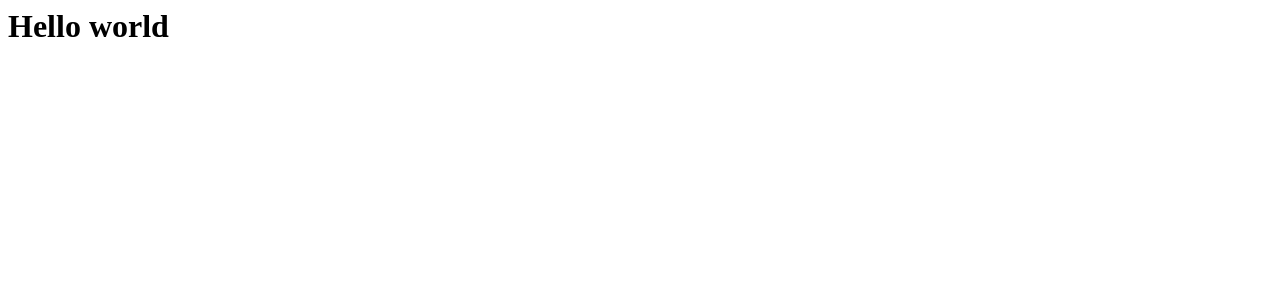
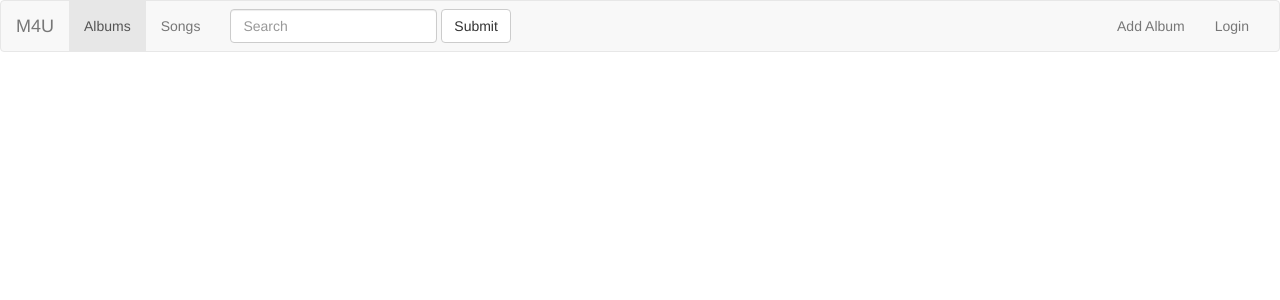
Before and after one commit to drion/firstapp, a Django app: page /albums/ in a window 1280 px wide. Shown: the top 300 px of the page. Run offline with Django 3.2, Linux system fonts and the light colour scheme; data that the repository does not hold is empty; some libraries are stand-ins or nearby versions.

Commit message:
Added index.html, details view, included bootstrap

```diff
--- a/music4u/urls.py
+++ b/music4u/urls.py
@@ -18,5 +18,5 @@ from django.contrib import admin
 
 urlpatterns = [
     url(r'^admin/', admin.site.urls),
-    url(r'^albums/', include('musicalbums.urls'))
+    url(r'^albums/', include('musicalbums.urls', namespace='musicalbums'))
 ]
--- a/musicalbums/templates/musicalbums/base.html
+++ b/musicalbums/templates/musicalbums/base.html
@@ -5,10 +5,45 @@
     <meta name="viewport"
           content="width=device-width, user-scalable=no, initial-scale=1.0, maximum-scale=1.0, minimum-scale=1.0">
     <meta http-equiv="X-UA-Compatible" content="ie=edge">
+
+    <link rel="stylesheet" href="http://maxcdn.bootstrapcdn.com/bootstrap/3.3.7/css/bootstrap.min.css">
+
     <title>{% block title %}{% endblock %}</title>
 </head>
 <body>
     {% block header %}
+    <nav class="navbar navbar-default">
+        <div class="container-fluid">
+        <!-- Brand and toggle get grouped for better mobile display -->
+        <div class="navbar-header">
+            <button type="button" class="navbar-toggle collapsed" data-toggle="collapse" data-target="#bs-example-navbar-collapse-1" aria-expanded="false">
+            <span class="sr-only">Toggle navigation</span>
+            <span class="icon-bar"></span>
+            <span class="icon-bar"></span>
+            <span class="icon-bar"></span>
+            </button>
+            <a class="navbar-brand" href="#">M4U</a>
+        </div>
+
+        <!-- Collect the nav links, forms, and other content for toggling -->
+        <div class="collapse navbar-collapse" id="bs-example-navbar-collapse-1">
+            <ul class="nav navbar-nav">
+                <li class="active"><a href="#">Albums <span class="sr-only">(current)</span></a></li>
+                <li><a href="#">Songs</a></li>
+            </ul>
+            <form class="navbar-form navbar-left">
+                <div class="form-group">
+                    <input type="text" class="form-control" placeholder="Search">
+                </div>
+                <button type="submit" class="btn btn-default">Submit</button>
+            </form>
+            <ul class="nav navbar-nav navbar-right">
+                <li><a href="#">Add Album</a></li>
+                <li><a href="#">Login</a></li>
+            </ul>
+        </div><!-- /.navbar-collapse -->
+      </div><!-- /.container-fluid -->
+    </nav>
     {% endblock %}
 
     {% block main %}
@@ -16,5 +51,11 @@
 
     {% block footer %}
     {% endblock %}
+
+    <!-- jQuery library -->
+    <script src="https://ajax.googleapis.com/ajax/libs/jquery/1.12.4/jquery.min.js"></script>
+
+    <!-- Latest compiled JavaScript -->
+    <script src="http://maxcdn.bootstrapcdn.com/bootstrap/3.3.7/js/bootstrap.min.js"></script>
 </body>
 </html>
--- /dev/null
+++ b/musicalbums/templates/musicalbums/index.html
@@ -0,0 +1,22 @@
+{% extends 'musicalbums/base.html' %}
+
+{% block title %}Albums{% endblock %}
+
+{% block main %}
+<div class="container">
+    <div class="row">
+        {% for album in albums %}
+        <div class="col-sm-6 col-md-4">
+            <div class="thumbnail">
+                <img src="{{ album.logo }}" alt="{{ album.name }}">
+                <div class="caption">
+                    <h3>{{ album.name }}</h3>
+                    <p>{{ album.author }}</p>
+                    <p><a href="{% url 'musicalbums:details' album.id %}" class="btn btn-primary" role="button">Details</a></p>
+                </div>
+            </div>
+        </div>
+        {% endfor %}
+    </div>
+</div>
+{% endblock %}
--- a/musicalbums/urls.py
+++ b/musicalbums/urls.py
@@ -2,5 +2,6 @@ from django.conf.urls import url
 import views
 
 urlpatterns = [
-    url(r'^$', views.index, name='index')
+    url(r'^$', views.index, name='index'),
+    url(r'^(?P<pk>\d+)/$', views.details, name='details')
 ]
--- a/musicalbums/views.py
+++ b/musicalbums/views.py
@@ -1,7 +1,13 @@
 from django.shortcuts import render
 from django.http import HttpResponse
+
+from musicalbums.models import Album
 
 
 
 def index(request):
-    return HttpResponse('<h1>Hello world</h1>')
+    return render(request, 'musicalbums/index.html', {'albums': Album.objects.all()})
+
+
+def details(request, pk):
+    return HttpResponse('<h1>Details for %(pk)s<h1>' % {'pk': pk})
```
Also changed, not shown: 10 other files.
